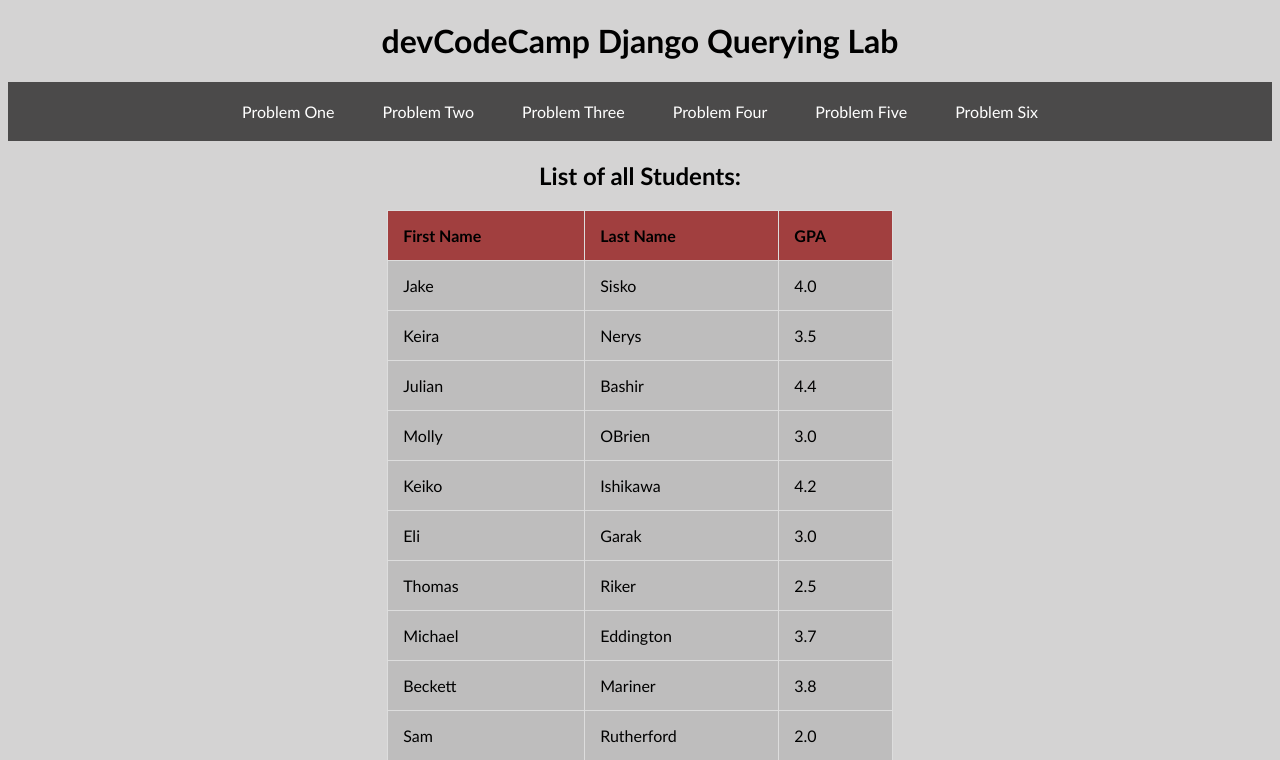
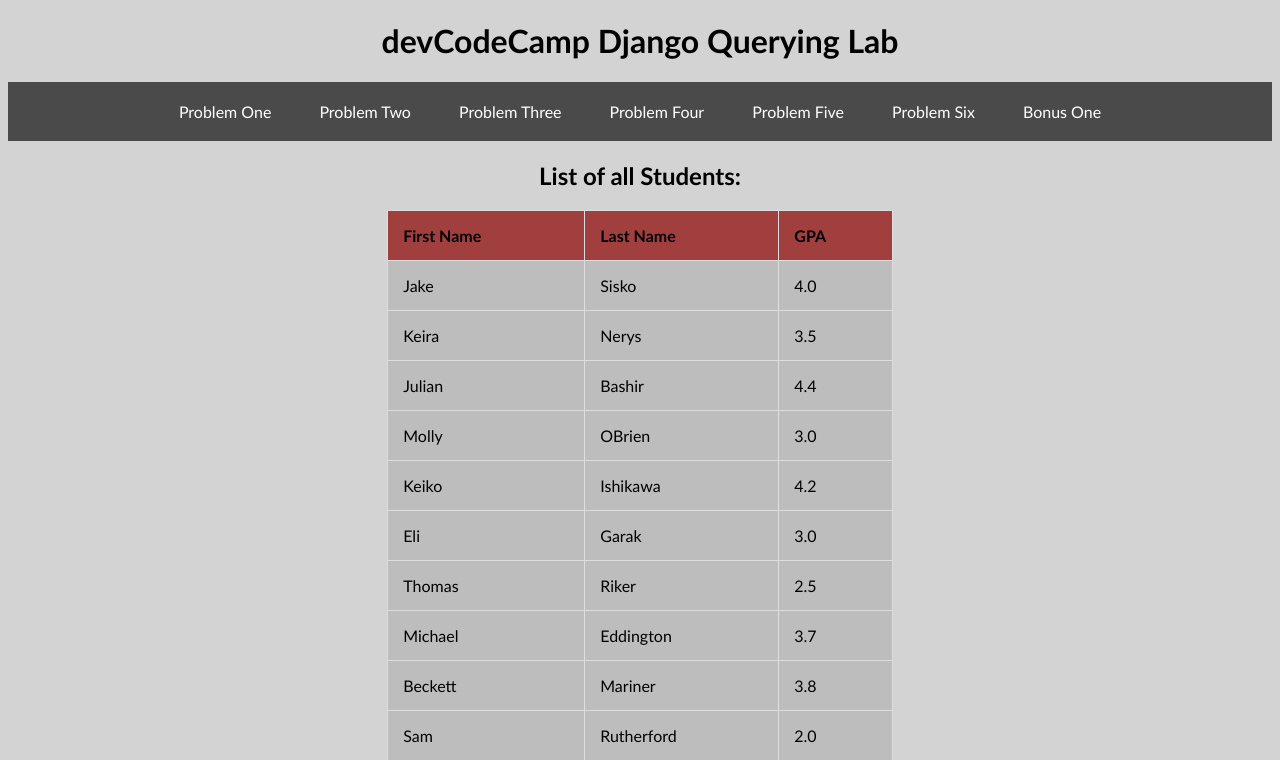
Before and after one commit to sarah-lee-1/Django_Query_Lab, a Django app: template querying_lab/school_db/templates/school/index.html in a window 1280 px wide. Shown: the top 760 px of the page. Run offline with Django 3.2, Linux system fonts and the light colour scheme; the template is opened without the code that fills it: values that come from a table or form of the project are taken from there, others are empty; data comes from the database, SQL or seed files in the repository; parts of the project's set-up code (start-up, migrations or seed data) failed here and were passed over.

Commit message:
Add href link in index for bonus one

```diff
--- a/querying_lab/school_db/templates/school/index.html
+++ b/querying_lab/school_db/templates/school/index.html
@@ -18,6 +18,7 @@
             <li><a href="{% url 'lab:four' %}">Problem Four</a></li>
             <li><a href="{% url 'lab:five' %}">Problem Five</a></li>
             <li><a href="{% url 'lab:six' %}">Problem Six</a></li>
+            <li><a href="{% url 'lab:bonus_one' %}">Bonus One</a></li>
         </ul>
     </nav>
     <div class="center-text">
```
